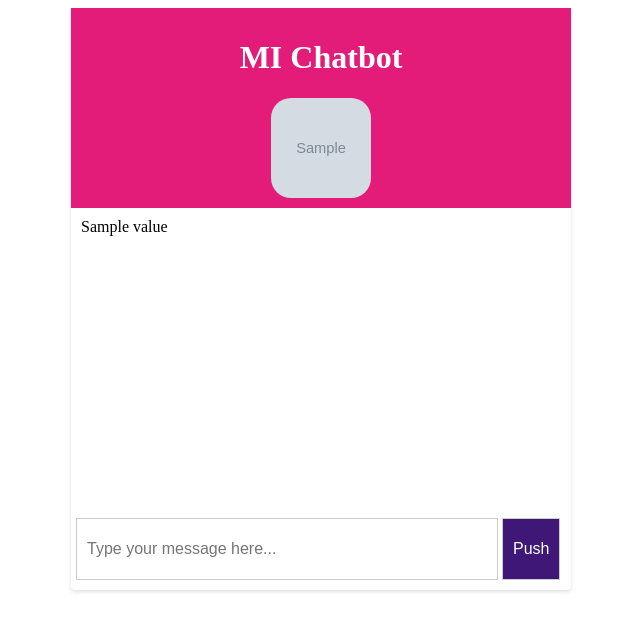
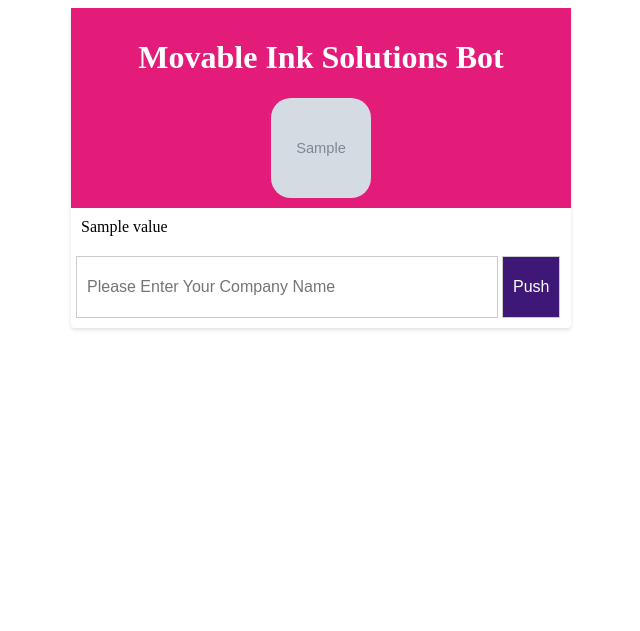
Before and after one commit to Makersmarx/chatbot_demo, a Flask app: template templates/index.html in a window 1280 px wide. Shown: the top 631 px of the page, without its empty margins (319-959 px from the left). Run offline with Flask 3, Linux system fonts and the light colour scheme; the template is opened without the code that fills it: most values are stand-ins (such as "Sample title", 1, 10 or a date in 2020); grey boxes marked "Sample" are stand-in pictures; parts of the project's set-up code (start-up, migrations or seed data) failed here and were passed over.

Commit message:
wire up onsubmit in app.py and set message box to height=auto in css

```diff
--- a/app.py
+++ b/app.py
@@ -1,4 +1,4 @@
-from flask import Flask, render_template
+from flask import Flask, render_template, request
 import google.generativeai as palm
 import requests
 from bs4 import BeautifulSoup
@@ -31,46 +31,48 @@
     ],
 }
 
-# get logo from web scrape and pass values from AI
-
-# Prompt for AI - Will utilize eventlistener
-brand_logo = input("Hello there, what is your company name? ")
-
-
-# Scrape with brand passed in from input
-URL = f"https://worldvectorlogo.com/logo/{brand_logo}"
-
-
-getURL = requests.get(URL, headers={"User-Agent": "Mozilla/5.0"})
-soup = BeautifulSoup(getURL.text, "html.parser")
-
-image_ = soup.find_all("img")
-
-image_sources = []
-
-for image in image_:
-    image_sources.append(image.get("src"))
-
-
-def get_logo(word, list_of_strings):
-    for string in list_of_strings:
-        if word in string:
-            return string
-    return None
-
-
-# PaLM AI Prompt & Response
-prompt = f"How can Movable Ink Help {brand_logo}"
-
-response = palm.generate_text(**defaults, prompt=prompt)
-response_chat = response.result
-
-# Image URL to pass into HTML
-logo_image = get_logo(brand_logo, image_sources)
 
 app = Flask(__name__)
 
 
-@app.route("/")
+@app.route("/", methods=["GET", "POST"])
 def index():
-    return render_template("index.html", img_url=logo_image, value=response_chat)
+    if request.method == "POST":
+        inputUser = request.form.get("textEntry")
+        prompt = f"How can Movable Ink Help {inputUser}"
+        response = palm.generate_text(**defaults, prompt=prompt)
+        response_chat = response.result
+
+        URL = f"https://worldvectorlogo.com/logo/{inputUser}"
+
+        getURL = requests.get(URL, headers={"User-Agent": "Mozilla/5.0"})
+        soup = BeautifulSoup(getURL.text, "html.parser")
+
+        image_ = soup.find_all("img")
+
+        image_sources = []
+
+        for image in image_:
+            image_sources.append(image.get("src"))
+
+        def get_logo(word, list_of_strings):
+            for string in list_of_strings:
+                if word in string:
+                    return string
+            return None
+
+        # Image URL to pass into HTML
+        logo_image = get_logo(inputUser, image_sources)
+
+        return render_template(
+            "index.html",
+            img_url=logo_image,
+            value=response_chat,
+        )
+    elif request.method == "GET":
+        chatty = "Hello and welcome to our SC bot. Feel free to ask me about the ways Movable ink can help your company"
+
+        # Image URL to pass into HTML
+        logo_image = "static/images/logo.jpg"
+
+        return render_template("index.html", img_url=logo_image, value=chatty)
--- a/static/css/style.css
+++ b/static/css/style.css
@@ -14,7 +14,7 @@
 }
 
 .message-container {
-  height: 300px;
+  height: auto;
   overflow: hidden;
 }
 
@@ -55,3 +55,10 @@
   height: 100px;
   border-radius: 20%;
 }
+
+.mp {
+  border-radius: 20%;
+  margin-top: 20%;
+  width: 100px;
+  height: 100px;
+}
--- a/static/js/events.js
+++ b/static/js/events.js
@@ -1,10 +1,12 @@
 // Just test for submit button
 
-const submit = document.querySelector('.submit');
+const form = document.querySelector('.input-form');
 const message = document.querySelector('.messages');
 
-const sayHello = () => {
-  message.textContent = 'Team Chicago will Own this $%@%^';
-};
+// if (message.textContent.length < 20) {
+//   message.textContent =
+//     'Hello and welcome to our Matt bot. Feel free to ask me about the ways Movable ink can help your company';
+// }
 
-submit.addEventListener('click', sayHello);
+form.reset();
+console.log(message.textContent);
--- a/templates/index.html
+++ b/templates/index.html
@@ -1,7 +1,7 @@
 <!DOCTYPE html>
 <html lang="en">
   <head>
-    <title>MI Chatbot</title>
+    <title>Movable Ink</title>
     <link
       rel="stylesheet"
       href="{{ url_for('static', filename= 'css/style.css') }}"
@@ -10,14 +10,20 @@
   <body>
     <div class="chatbot-container">
       <div class="header">
-        <h1>MI Chatbot</h1>
+        <h1>Movable Ink Solutions Bot</h1>
         <img
           class="logo"
           src="{{ img_url }}"
-          align="middle"
+          align="center"
           alt="Company Logo"
         />
       </div>
+      <!-- <img
+        class="mp"
+        src="{{ url_for('static', filename= 'images/mpimage.jpeg') }}"
+        align="left"
+        alt="Company Logo"
+      /> -->
       <div class="message-container">
         <div class="messages">
           <!-- This is where the message will be displayed -->
@@ -25,15 +31,24 @@
         </div>
       </div>
       <div class="input-form">
-        <input
-          type="text"
-          id="message"
-          placeholder="Type your message here..."
-        />
-        <button class="submit" type="submit">Push</button>
+        <form autocomplete="off" method="POST" action="">
+          <input
+            type="text"
+            name="textEntry"
+            id="message"
+            placeholder="Please Enter Your Company Name"
+          />
+          <button class="submit" type="submit" value="Submit">Push</button>
+        </form>
       </div>
     </div>
+    <script src="/static/js/events.js"></script>
+    <script>
+      // Stop the form resubmission on page refresh
 
-    <script src="/static/js/events.js"></script>
+      if (window.history.replaceState) {
+        window.history.replaceState(null, null, window.location.href);
+      }
+    </script>
   </body>
 </html>
```
Also changed, not shown: static/images/mpimage.jpeg (added).
